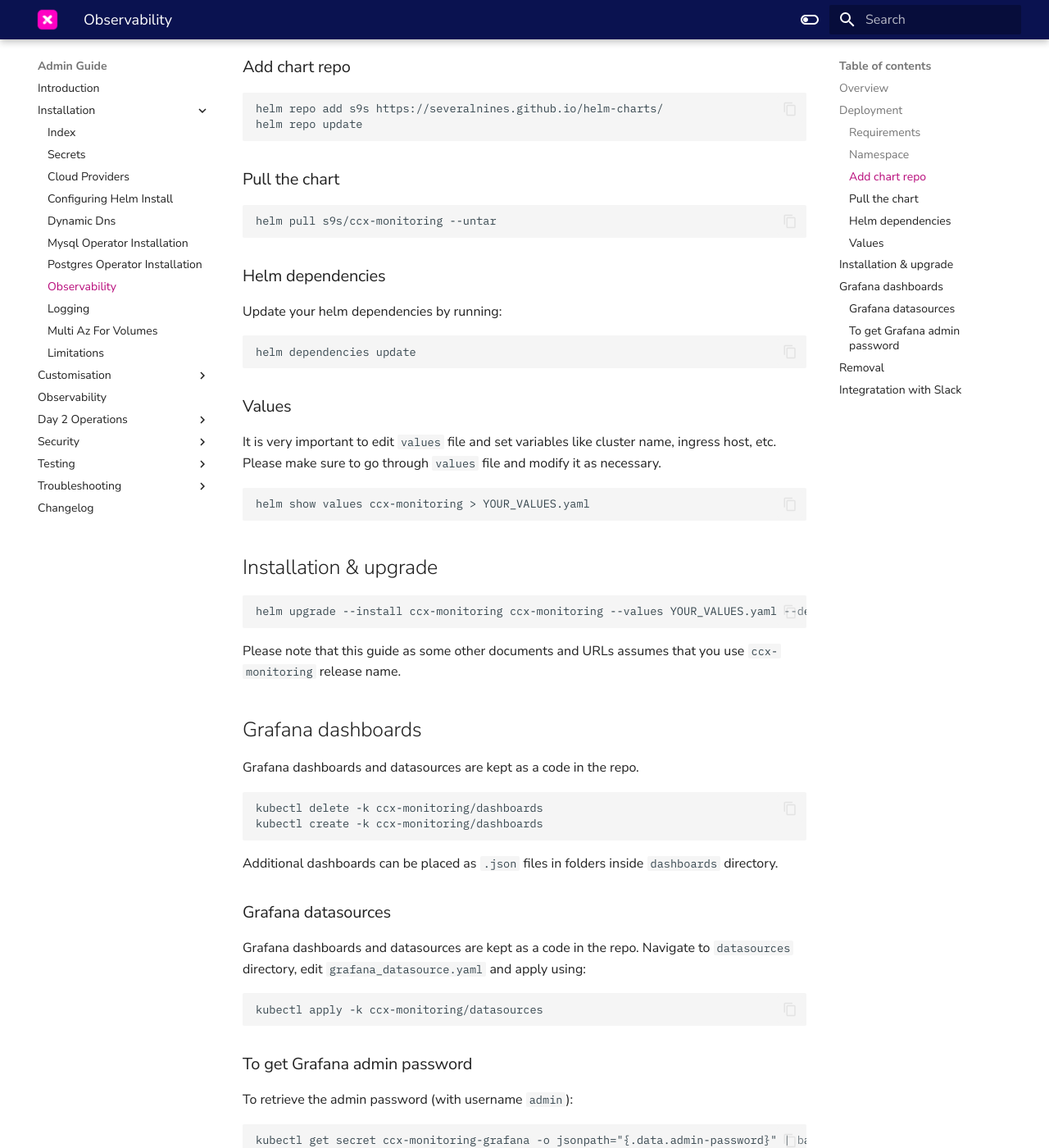
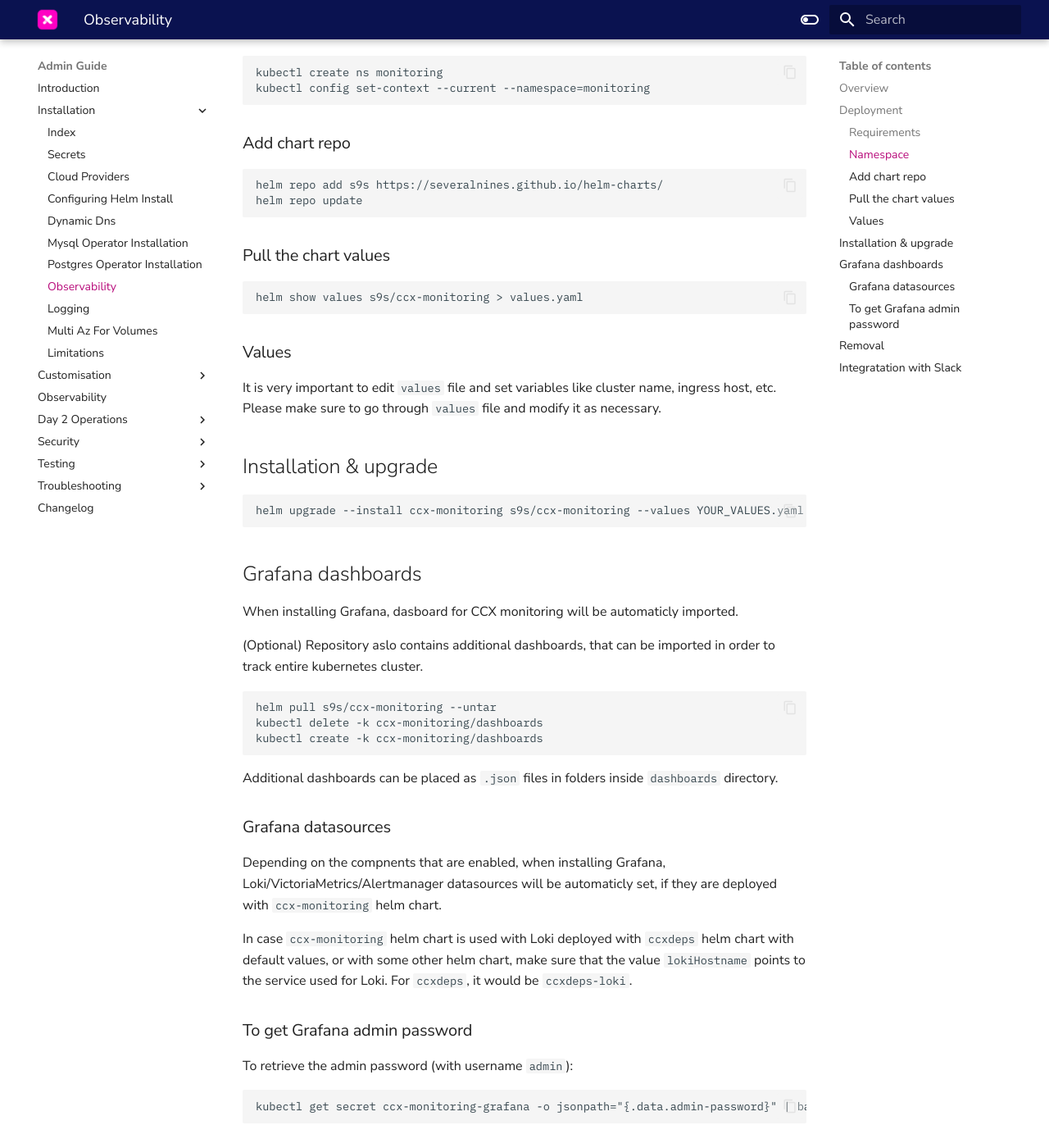
Before and after one commit to severalnines/ccx-docs, an MkDocs documentation site: the page built from docs/admin/Installation/Observability.md, in a window 1280 px wide and 1400 px high, scrolled down 1101 px. Shown: the whole window at 82% size. Built offline with MkDocs 1.6.1 and Material for MkDocs 9.7.7, drawn with Linux system fonts in a browser that asks for light colours; comment, search, counter and statistics services are not loaded; some of the changed text lies outside the part shown.

Commit message:
observability update (#45)
Co-authored-by: DWAGY <dragan@severalnines.com>

````diff
--- a/docs/admin/Installation/Observability.md
+++ b/docs/admin/Installation/Observability.md
@@ -10,7 +10,7 @@
 
 This stack uses:
 
-- Victoria metrics - Prometheus compatibile observability for metrics and alerting (vmsingle/vmalert) - https://docs.victoriametrics.com/Single-server-VictoriaMetrics.html
+- Victoria metrics - Prometheus compatibile observability for metrics and alerting (vmsingle/vmalert or vmcluster/vmagent/vmalert)
 - Alertmanager - https://prometheus.io/docs/alerting/latest/alertmanager/
 - Grafana - https://grafana.com/docs/
 - kube-state-metrics - https://github.com/kubernetes/kube-state-metrics
@@ -21,9 +21,11 @@
 
 - kubernetes cluster
 - helm - https://helm.sh/docs/intro/install/
-- ccx-monitoring helm chart - https://github.com/severalnines/observability/
+- ccx-monitoring helm chart
 
 ### Namespace
+
+The observability stack is quite resource-intensive. When deploying it for production use, it’s recommended to have a dedicated node group, separate from the one used by the ccx or ccxdeps Helm charts. This can be achieved by using a combination of affinity and toleration rules.
 
 It's preferred to have a dedicated namespace for this stack. Create namespace:
 
@@ -39,41 +41,31 @@
 helm repo update
 ```
 
-### Pull the chart
+### Pull the chart values
 
 ```
-helm pull s9s/ccx-monitoring --untar
+helm show values s9s/ccx-monitoring > values.yaml
 ```
 
-### Helm dependencies
-
-Update your helm dependencies by running:
-
-```
-helm dependencies update
-```
 
 ### Values
 
 It is very important to edit `values` file and set variables like cluster name, ingress host, etc. Please make sure to go through `values` file and modify it as necessary.
 
-```
-helm show values ccx-monitoring > YOUR_VALUES.yaml
-```
-
 ## Installation & upgrade
 
 ```
-helm upgrade --install ccx-monitoring ccx-monitoring --values YOUR_VALUES.yaml --debug
+helm upgrade --install ccx-monitoring s9s/ccx-monitoring --values YOUR_VALUES.yaml --debug
 ```
-
-Please note that this guide as some other documents and URLs assumes that you use `ccx-monitoring` release name.
 
 ## Grafana dashboards
 
-Grafana dashboards and datasources are kept as a code in the repo.
+When installing Grafana, dasboard for CCX monitoring will be automaticly imported.
+
+(Optional) Repository aslo contains additional dashboards, that can be imported in order to track entire kubernetes cluster.
 
 ```
+helm pull s9s/ccx-monitoring --untar
 kubectl delete -k ccx-monitoring/dashboards
 kubectl create -k ccx-monitoring/dashboards
 ```
@@ -82,11 +74,9 @@
 
 ### Grafana datasources
 
-Grafana dashboards and datasources are kept as a code in the repo. Navigate to `datasources` directory, edit `grafana_datasource.yaml` and apply using:
+Depending on the compnents that are enabled, when installing Grafana, Loki/VictoriaMetrics/Alertmanager datasources will be automaticly set, if they are deployed with `ccx-monitoring` helm chart.
 
-```
-kubectl apply -k ccx-monitoring/datasources
-```
+In case `ccx-monitoring` helm chart is used with Loki deployed with `ccxdeps` helm chart with default values, or with some other helm chart, make sure that the value `lokiHostname` points to the service used for Loki. For `ccxdeps`, it would be `ccxdeps-loki`.
 
 ### To get Grafana admin password
 
````
Also changed, not shown: other parts of docs/admin/Installation/Observability.md (+1 -1 lines), docs/admin/Installation/Logging.md (+15 -0 lines).
